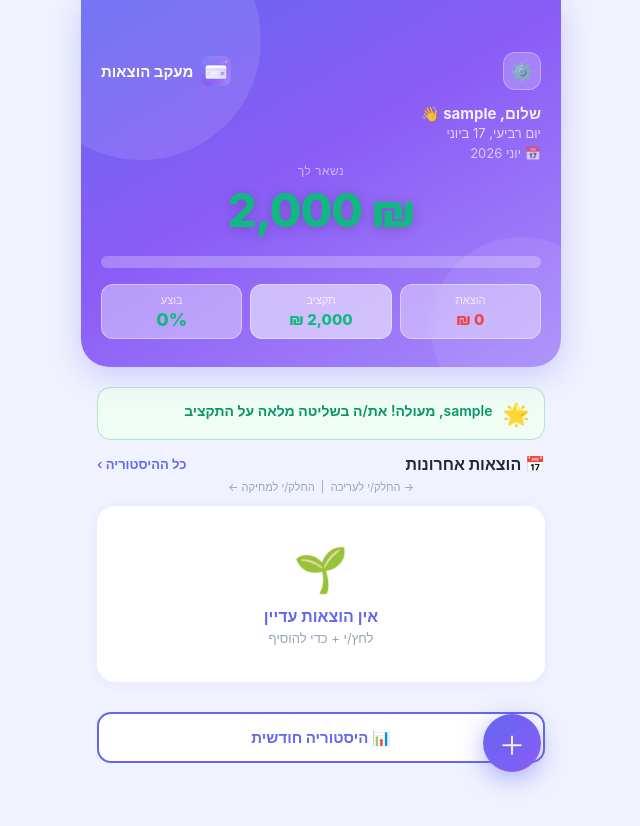
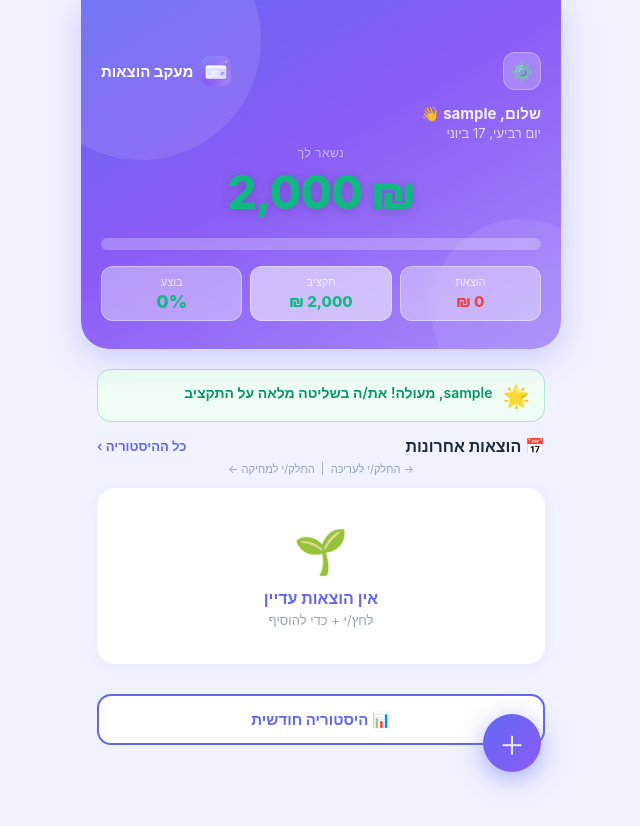
Before and after one commit to yosef246/expense-tracker, a React (Vite) app in the folder frontend/: page / in a window 1280 px wide. Shown: the top 826 px of the page, without its empty margins (319-959 px from the left). Built offline with nearby package versions, Linux system fonts and the light colour scheme; sample sign-in values are in the browser's storage.

Commit message:
fix: remove redundant period date tag from header
Co-Authored-By: Claude Sonnet 4.6 <noreply@anthropic.com>

```diff
--- a/frontend/src/screens/HomeScreen.tsx
+++ b/frontend/src/screens/HomeScreen.tsx
@@ -266,7 +266,6 @@ export default function HomeScreen() {
 
         <p style={s.greeting}>שלום, {userName.split(' ')[0]} 👋</p>
         <p style={s.todayDate}>{new Date().toLocaleDateString('he-IL', { weekday: 'long', day: 'numeric', month: 'long' })}</p>
-        <p style={s.periodTag}>📅 {period.label}</p>
         <p style={s.remainLabel}>נשאר לך</p>
         <div style={{ ...s.heroAmount, color: barColor }}>{formatCurrency(remaining)}</div>
 
```
